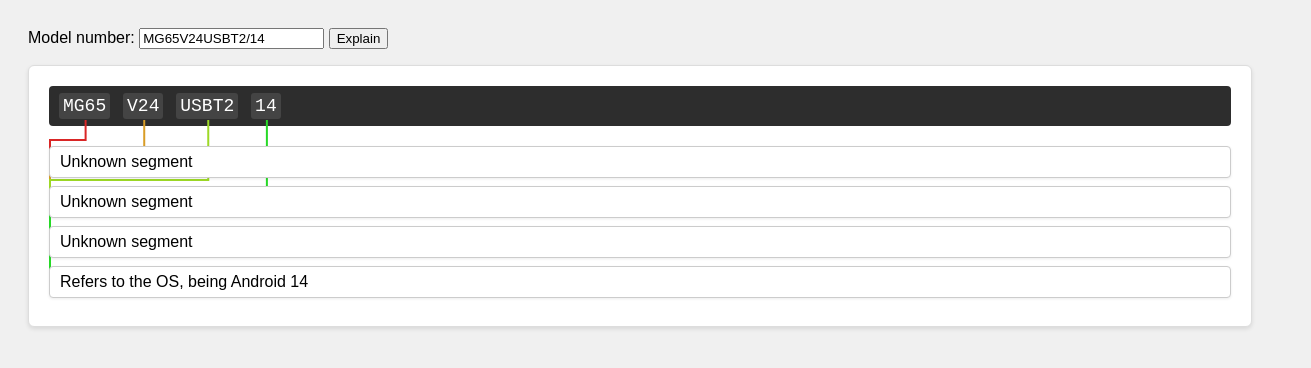
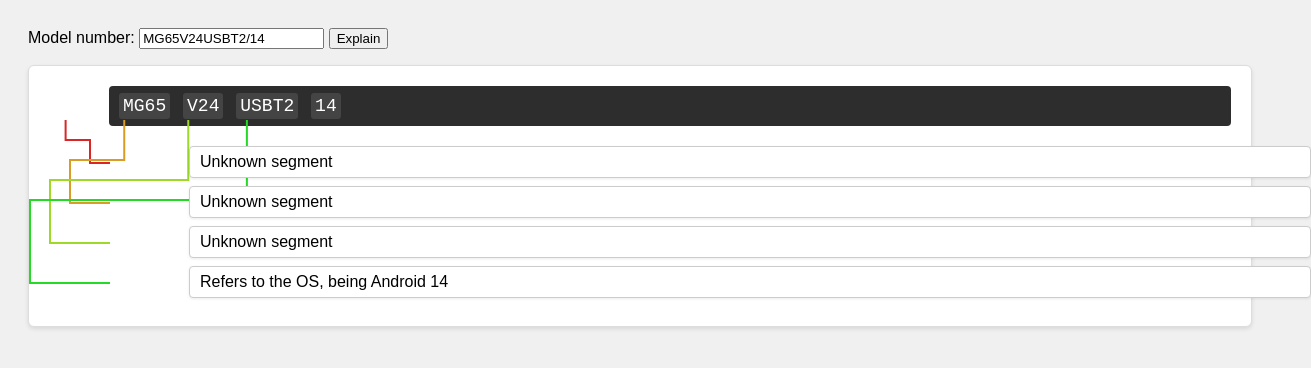
Before and after one commit to ThunderStormer/Codex_Playground, a plain HTML site: page index.html in a window 1280 px wide. Shown: the whole page, 1311 px wide, since content can reach past the window. Drawn offline with Linux system fonts and the light colour scheme.

Commit message:
Add left lane connectors

```diff
--- a/script.js
+++ b/script.js
@@ -41,7 +41,9 @@ function explain(model) {
 
 
   // draw connector lines with 90-degree bends
-  const containerRect = document.getElementById('canvas').getBoundingClientRect();
+  const canvasEl = document.getElementById('canvas');
+  const containerRect = canvasEl.getBoundingClientRect();
+  const leftPad = parseFloat(getComputedStyle(canvasEl).paddingLeft) || 0;
   linesSvg.setAttribute('width', containerRect.width);
   linesSvg.setAttribute('height', containerRect.height);
 
@@ -49,14 +51,20 @@ function explain(model) {
     const spanRect = span.getBoundingClientRect();
     const boxRect = box.getBoundingClientRect();
 
-    const startX = spanRect.left + spanRect.width / 2 - containerRect.left;
+    const startX = spanRect.left + spanRect.width / 2 - containerRect.left - leftPad;
     const startY = spanRect.bottom - containerRect.top;
-    const endX = boxRect.left - containerRect.left;
+    const endX = boxRect.left - containerRect.left - leftPad;
     const endY = boxRect.top + boxRect.height / 2 - containerRect.top;
 
+    const laneX = endX - 20 - idx * 20;   // lane positioned left of the box
     const midY = startY + 20 + idx * 20;
 
-    const d = `M ${startX} ${startY} L ${startX} ${midY} L ${endX} ${midY} L ${endX} ${endY}`;
+    const d =
+      `M ${startX} ${startY}` +
+      ` L ${startX} ${midY}` +
+      ` L ${laneX} ${midY}` +
+      ` L ${laneX} ${endY}` +
+      ` L ${endX} ${endY}`;
 
     const path = document.createElementNS('http://www.w3.org/2000/svg', 'path');
     path.setAttribute('d', d);
--- a/style.css
+++ b/style.css
@@ -10,7 +10,7 @@ body {
 
 #canvas {
   position: relative;
-  padding: 20px;
+  padding: 20px 20px 20px 80px; /* space for connector lane */
   background: #fff;
   border: 1px solid #ddd;
   border-radius: 6px;
@@ -48,6 +48,7 @@ body {
   display: flex;
   flex-direction: column;
   width: 100%;
+  padding-left: 80px; /* lane area */
 }
 
 .explanation {
```
